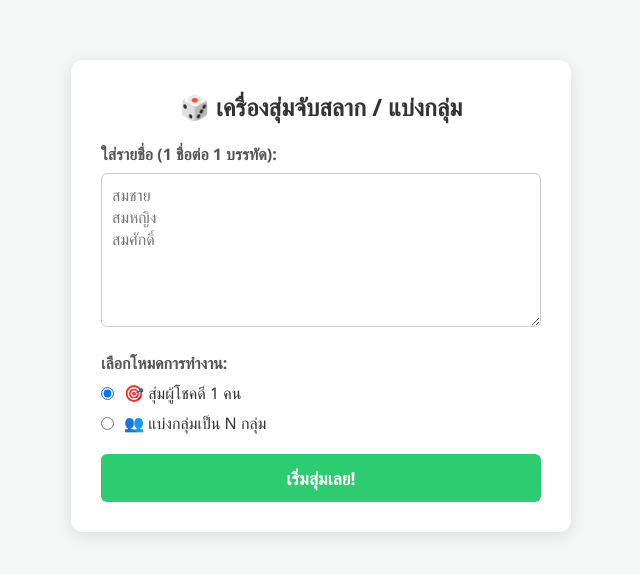
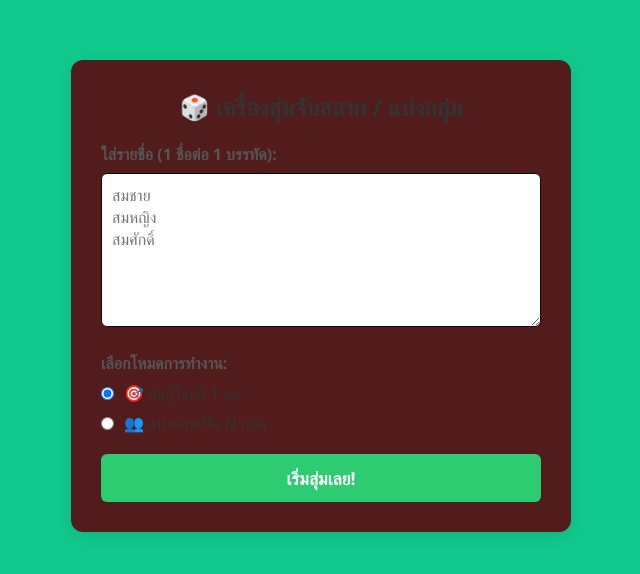
Before and after one commit to wittawasbu-cyber/ec1, a plain HTML site: page index.html in a window 1280 px wide. Shown: the part 104-678 px from the top of the page, without its empty margins (319-959 px from the left). Drawn offline with Linux system fonts and the light colour scheme.

```diff
--- a/style.css
+++ b/style.css
@@ -6,7 +6,7 @@
 }
 
 body {
-    background-color: #f4f7f6;
+    background-color: #11c98c;
     display: flex;
     justify-content: center;
     align-items: center;
@@ -15,7 +15,7 @@ body {
 }
 
 .container {
-    background-color: #ffffff;
+    background-color: #521c1c;
     padding: 30px;
     border-radius: 12px;
     box-shadow: 0 4px 15px rgba(0, 0, 0, 0.1);
@@ -44,7 +44,7 @@ h1 {
 textarea, input[type="number"] {
     width: 100%;
     padding: 10px;
-    border: 1px solid #ccc;
+    border: 1px solid #140808;
     border-radius: 6px;
     font-size: 1rem;
     resize: vertical;
```
